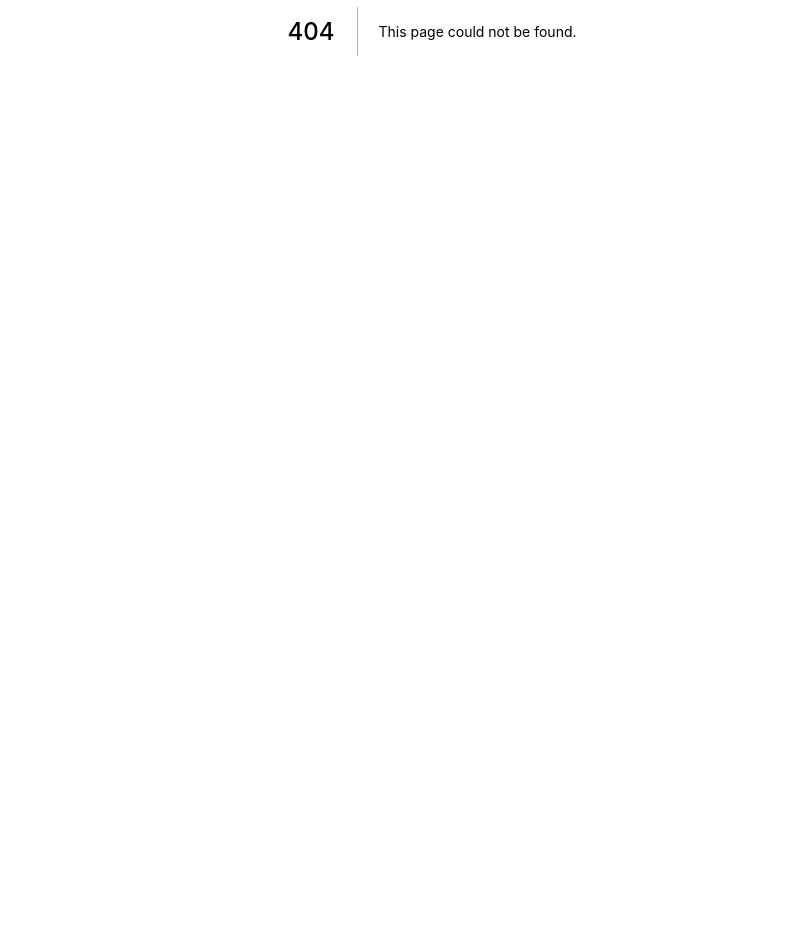
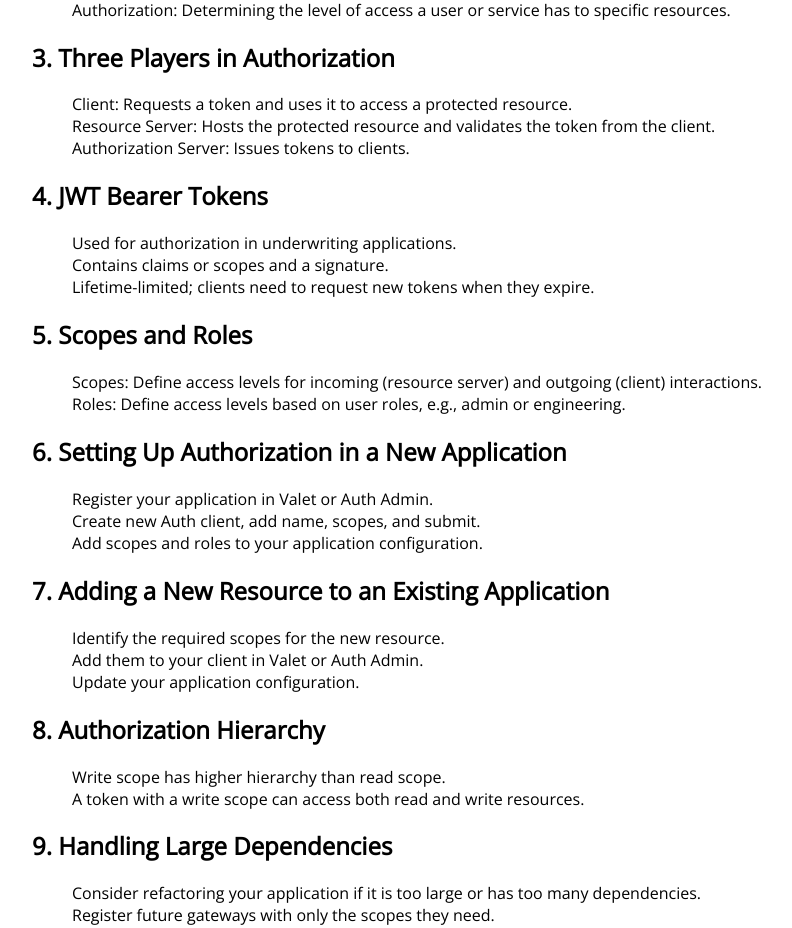
Before and after one commit to wbratz/williambratzdotcom, a Next.js app: page /auth/cheatsheet in a window 1280 px wide. Before the commit this address had no page. Shown: the part 369-1297 px from the top of the page, without its empty margins (208-1000 px from the left). Before the commit the page ends 800 px from the top, so only its background shows below. Built offline with nearby package versions, Linux system fonts and the light colour scheme.

Commit message:
adds auth download md (#45)
Co-authored-by: Billy Bratz <williambratz00@gmail.com>

```diff
--- a/package.json
+++ b/package.json
@@ -11,6 +11,7 @@
     "@fortawesome/fontawesome-svg-core": "^6.3.0",
     "@fortawesome/free-solid-svg-icons": "^6.3.0",
     "@fortawesome/react-fontawesome": "^0.2.0",
+    "@toast-ui/react-editor": "^3.2.3",
     "mermaid": "^10.0.0",
     "next": "10.0.2",
     "prettier": "^2.3.2",
@@ -18,6 +19,8 @@
     "react-dom": "17.0.1",
     "react-ga": "^3.3.0",
     "react-markdown": "^4.3.1",
+    "react-mermaid": "^0.1.3",
+    "react-mermaid2": "^0.1.4",
     "react-syntax-highlighter": "^15.5.0",
     "rehype-highlight": "^6.0.0",
     "remark": "^14.0.2",
--- /dev/null
+++ b/pages/auth/cheatsheet.tsx
@@ -0,0 +1,63 @@
+import Layout from "../../src/components/Layout";
+import React from "react";
+import ReactMarkdown from 'react-markdown';
+import DownloadButton from './downloadButton';
+
+export default function CheatSheet() {
+  const content = `## 1. What is Authorization?
+
+- The process of granting or denying access to specific resources based on a user's or service's privileges.
+
+## 2. Authentication vs. Authorization
+
+- Authentication: Verifying the identity of a user or service.
+- Authorization: Determining the level of access a user or service has to specific resources.
+
+## 3. Three Players in Authorization
+
+- Client: Requests a token and uses it to access a protected resource.
+- Resource Server: Hosts the protected resource and validates the token from the client.
+- Authorization Server: Issues tokens to clients.
+
+## 4. JWT Bearer Tokens
+
+- Used for authorization in underwriting applications.
+- Contains claims or scopes and a signature.
+- Lifetime-limited; clients need to request new tokens when they expire.
+
+## 5. Scopes and Roles
+
+- Scopes: Define access levels for incoming (resource server) and outgoing (client) interactions.
+- Roles: Define access levels based on user roles, e.g., admin or engineering.
+
+## 6. Setting Up Authorization in a New Application
+
+- Register your application in Valet or Auth Admin.
+- Create new Auth client, add name, scopes, and submit.
+- Add scopes and roles to your application configuration.
+
+## 7. Adding a New Resource to an Existing Application
+
+- Identify the required scopes for the new resource.
+- Add them to your client in Valet or Auth Admin.
+- Update your application configuration.
+
+## 8. Authorization Hierarchy
+
+- Write scope has higher hierarchy than read scope.
+- A token with a write scope can access both read and write resources.
+
+## 9. Handling Large Dependencies
+
+- Consider refactoring your application if it is too large or has too many dependencies.
+- Register future gateways with only the scopes they need.`;
+
+  return (
+    <Layout>
+        <div>
+          <ReactMarkdown>{content}</ReactMarkdown>
+          <DownloadButton filename="Cheatsheet.md" content={content} />
+        </div>
+    </Layout>
+  );
+}
--- /dev/null
+++ b/pages/auth/downloadButton.tsx
@@ -0,0 +1,29 @@
+import React, { useEffect, useState } from 'react';
+import styles from "../../styles/downloadbutton.module.css";
+
+interface DownloadButtonProps {
+  filename: string;
+  content: string;
+}
+
+const DownloadButton: React.FC<DownloadButtonProps> = ({ filename, content }) => {
+  const handleClick = () => {
+    const markdownBlob = new Blob([content], { type: 'text/markdown' });
+    const downloadUrl = URL.createObjectURL(markdownBlob);
+
+    const link = document.createElement('a');
+    link.href = downloadUrl;
+    link.download = filename;
+    link.click();
+
+    URL.revokeObjectURL(downloadUrl);
+  };
+
+  return (
+    <button onClick={handleClick} className={styles.downloadButton}>
+      Download {filename}
+    </button>
+  );
+};
+
+export default DownloadButton;
--- /dev/null
+++ b/styles/downloadbutton.module.css
@@ -0,0 +1,14 @@
+.downloadButton {
+  background-color: dodgerblue;
+  color: white;
+  padding: 10px 15px;
+  border-radius: 5px;
+  cursor: pointer;
+  font-size: 1rem;
+  text-decoration: none;
+  transition: background-color 0.2s ease;
+}
+
+.downloadButton:hover {
+  background-color: #0070f3;
+}
```
Also changed, not shown: pages/auth/diagrams.tsx (added, +25 -0 lines), 2 other files (tests, documents, lock files or other folders).
